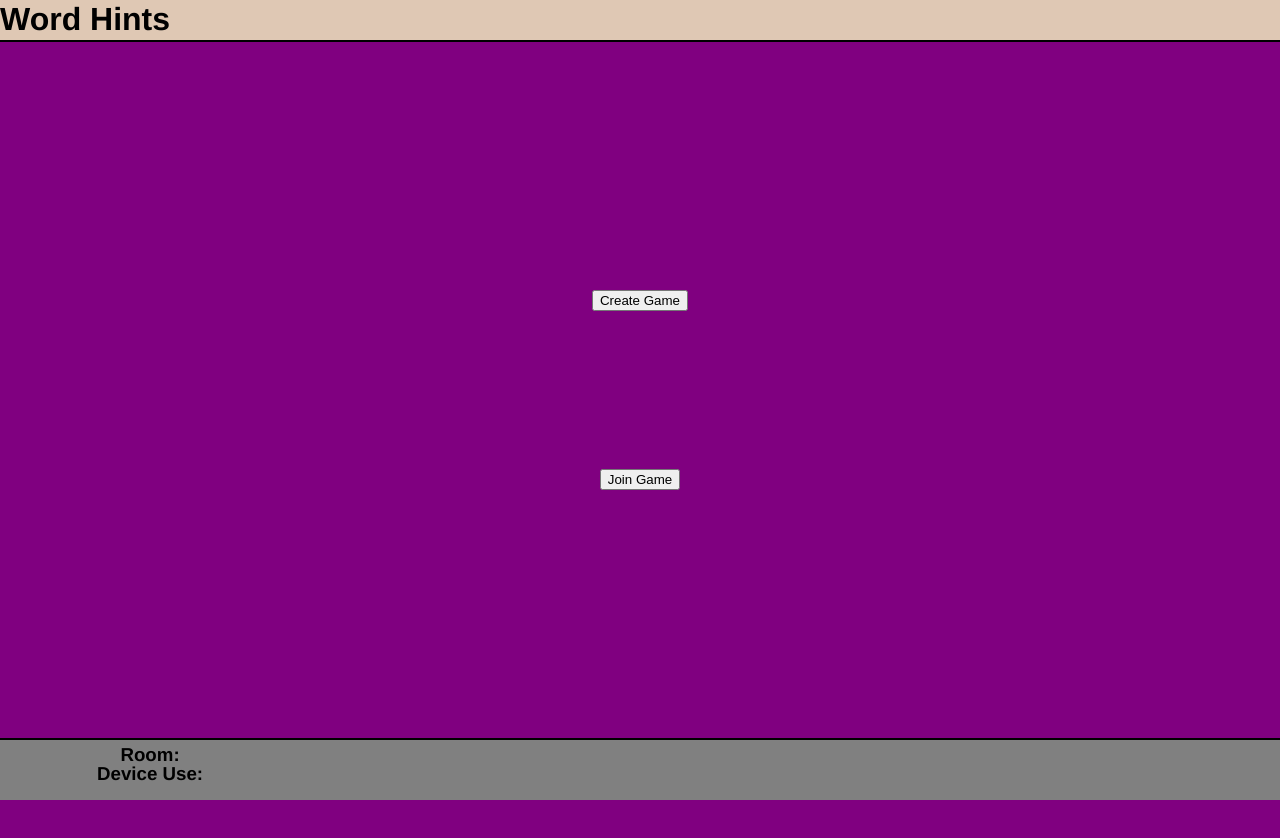
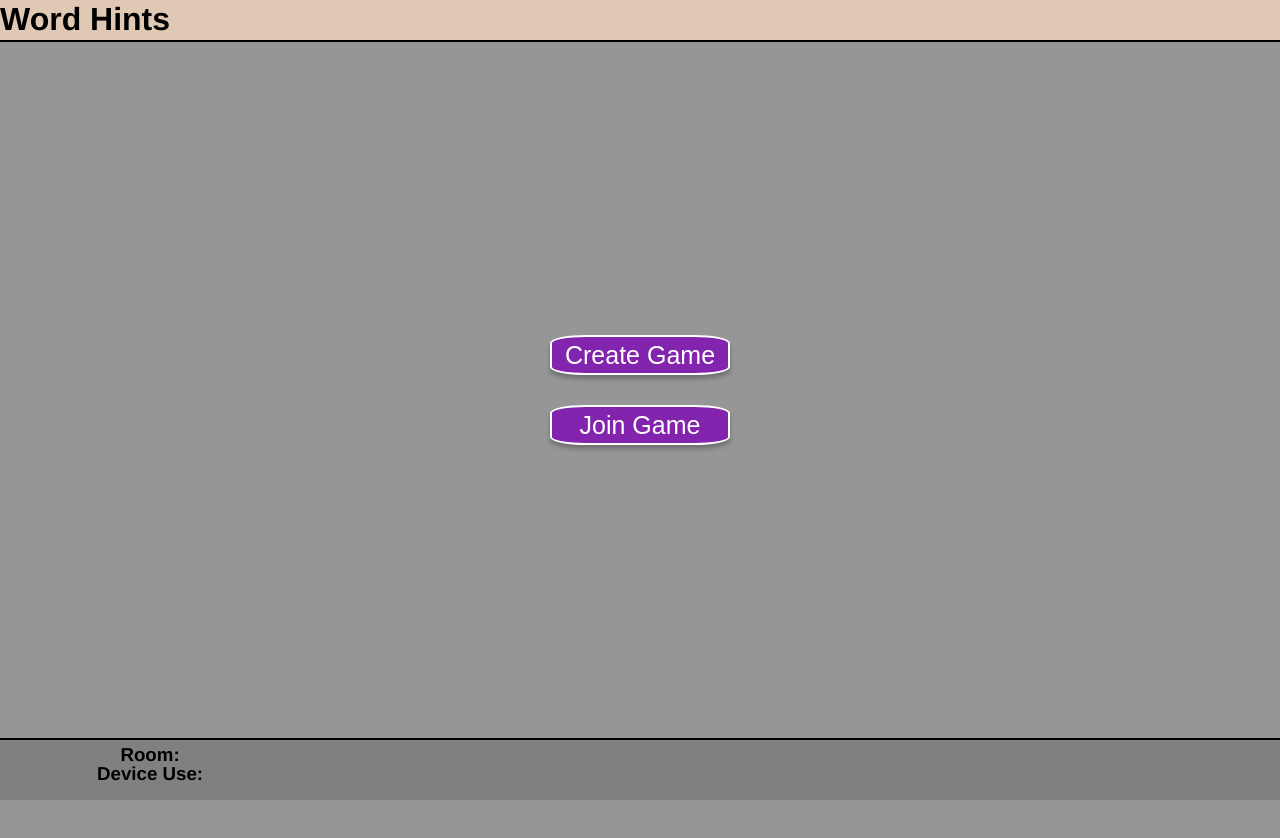
Before and after one commit to aaronjb2/wordhints, a React (Create React App) app: page / in a window 1280 px wide. Built offline with nearby package versions, Linux system fonts and the light colour scheme; no server answers.

Commit message:
after getting a working redux

```diff
--- a/src/components/Menu/Menu.css
+++ b/src/components/Menu/Menu.css
@@ -5,10 +5,11 @@
     justify-content:center;
     height:100%;
     width:100%;
+    background-color:rgb(150,150,150);
 }
 
 .option-carrier{
-    height:200px;
+    height:110px;
     width:200px;
     position:relative;
     bottom:50px;
@@ -17,3 +18,15 @@
     align-items:center;
     justify-content: space-between;
 }
+
+button{
+    height:40px;
+    box-sizing: border-box;
+    border: 2px solid white;
+    width: 180px;
+    border-radius: 20%;
+    background-color:rgb(130, 36, 173);
+    font-size:25px;
+    color:white;
+    box-shadow: 0px 4px 4px rgba(0, 0, 0, 0.25);
+}
--- a/src/components/Menu/Menu.js
+++ b/src/components/Menu/Menu.js
@@ -1,6 +1,6 @@
 import React, {Component} from 'react';
 import {connect} from 'react-redux';
-import {setValues} from '../../dux/reducer.js';
+import {changeRoom,changeUse,changeTurn,changeCurrentElement,changeBoard,changeHistory} from '../../dux/reducer.js';
 import './Menu.css';
 import axios from 'axios';
 
@@ -24,8 +24,8 @@ async componentDidMount(){
         return (
             <div className = 'menu'>
                 <div className='option-carrier'>
-                    <button>Create Game</button>
-                    <button>Join Game</button>
+                    <button onClick={()=>this.props.changeCurrentElement('create')}>Create Game</button>
+                    <button onClick={()=>this.props.changeCurrentElement('join')}>Join Game</button>
                 </div>
             </div>
         )
@@ -34,4 +34,4 @@ async componentDidMount(){
 
 const mapStateToProps = state => state;
 
-export default connect(mapStateToProps,{setValues})(Menu);
+export default connect(mapStateToProps,{changeRoom,changeUse,changeTurn,changeCurrentElement,changeBoard,changeHistory})(Menu);
--- a/src/components/Whole/Whole.css
+++ b/src/components/Whole/Whole.css
@@ -8,9 +8,3 @@
     width:100vw;
     background-color:orange;
 }
-
-.menu{
-    width:100%;
-    height:100%;
-    background-color:purple;
-}
--- a/src/components/Whole/Whole.js
+++ b/src/components/Whole/Whole.js
@@ -4,7 +4,7 @@ import Footer from '../Footer/Footer.js';
 import Header from '../Header/Header.js';
 import Menu from '../Menu/Menu.js';
 import {connect} from 'react-redux';
-import {setValues} from '../../dux/reducer.js';
+import {changeRoom,changeUse,changeTurn,changeCurrentElement,changeBoard,changeHistory} from '../../dux/reducer.js';
 import axios from 'axios';
 
 class Whole extends Component{
@@ -12,9 +12,7 @@ constructor(props){
     super(props);
 
     this.state = {
-        currentElement:'menu'
     }
-    this.setCurrentElement=this.setCurrentElement.bind(this);
 }
 
 async componentDidMount(){
@@ -24,19 +22,14 @@ async componentDidMount(){
     }
 }
 
-setCurrentElement(element){
-    this.setState({currentElement:element})
-}
-
-
 
     render(){
         return (
             <div className='whole'>
                 <Header></Header>
                 <div className='space'></div>
-                    {this.state.currentElement==='menu'?
-                    <Menu className='menu'/>
+                    {this.props.currentElement==='menu'?
+                    <Menu/>
                     :
                     null}
                 <Footer></Footer>
@@ -47,4 +40,4 @@ setCurrentElement(element){
 
 const mapStateToProps = state => state;
 
-export default connect(mapStateToProps,{setValues})(Whole);
+export default connect(mapStateToProps,{changeRoom,changeUse,changeTurn,changeCurrentElement,changeBoard,changeHistory})(Whole);
--- a/src/dux/reducer.js
+++ b/src/dux/reducer.js
@@ -1,24 +1,58 @@
 let initialState = {
     sessionRoom:'',
     sessionUse:'',
-    turn:''
+    turn:'',
+    currentElement:'menu',
+    board:[],
+    history:[]
 }
 
-const SET_VALUES = "SET_VALUES";
+const CHANGE_ROOM = "CHANGE_ROOM";
+const CHANGE_USE = "CHANGE_USE";
+const CHANGE_TURN = "CHANGE_TURN";
+const CHANGE_CURRENT_ELEMENT = "CHANGE_CURRENT_ELEMENT";
+const CHANGE_BOARD = "CHANGE_BOARD";
+const CHANGE_HISTORY = "CHANGE_HISTORY";
 
 export default function reducer(state=initialState,action){
     switch(action.type){
-        case SET_VALUES:
-        return {
-            sessionRoom:action.sessionRoom,
-            sessionUse:action.sessionUse,
-            turn:action.turn
-        }
+        case CHANGE_ROOM:
+        return {...state,sessionRoom:action.sessionRoom}
+        case CHANGE_USE:
+        return {...state,sessionUse:action.sessionUse}
+        case CHANGE_TURN:
+        return {...state,turn:action.turn}
+        case CHANGE_CURRENT_ELEMENT:
+        return {...state,currentElement:action.currentElement}
+        case CHANGE_BOARD:
+        return {...state,board:action.board}
+        case CHANGE_HISTORY:
+        return {...state,history:action.history}
         default:
         return state;
     }
 }
 
-export function setValues(sessionRoom,sessionUse,turn){
-    return {sessionRoom,sessionUse,turn}
+export function changeRoom(sessionRoom){
+    return {sessionRoom,type:CHANGE_ROOM}
 }
+
+export function changeUse(sessionUse){
+    return {sessionUse,type:CHANGE_USE}
+}
+
+export function changeTurn(turn){
+    return {turn,type:CHANGE_TURN}
+}
+
+export function changeCurrentElement(currentElement){
+    return {currentElement,type:CHANGE_CURRENT_ELEMENT}
+}
+
+export function changeBoard(board){
+    return {board,type:CHANGE_BOARD}
+}
+
+export function changeHistory(history){
+    return {history,type:CHANGE_HISTORY}
+}
--- a/src/dux/store.js
+++ b/src/dux/store.js
@@ -1,4 +1,4 @@
 import {createStore} from 'redux';
 import reducer from "./reducer";
 
-export default createStore(reducer);
+export default createStore(reducer, window.__REDUX_DEVTOOLS_EXTENSION__ && window.__REDUX_DEVTOOLS_EXTENSION__());
```
Also changed, not shown: src/components/Create/Create.js (added, +26 -0 lines), src/components/Join/Join.js (added, +26 -0 lines), src/components/Create/Create.css (added), src/components/Join/Join.css (added).
